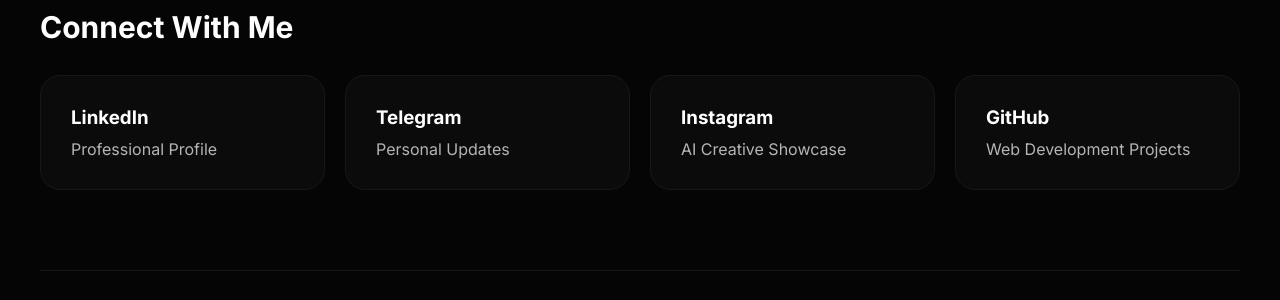
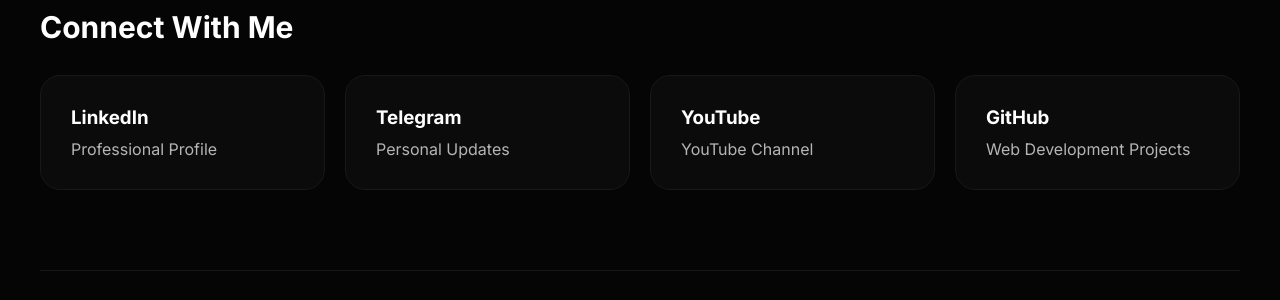
Before and after one commit to Izuminorea/ai-portfolio, a Flask app: page /contact in a window 1280 px wide. Shown: the part 1025-1325 px from the top of the page. Run offline with Flask 3, Linux system fonts and the light colour scheme.

Commit message:
Some Changes on Contact Page

```diff
--- a/templates/contact.html
+++ b/templates/contact.html
@@ -264,17 +264,17 @@
 
         </a>
 
-        <a href="#" class="social-card">
+        <a href="https://www.youtube.com/@factatlas0-c5y" class="social-card">
 
-            <h3>Instagram</h3>
+            <h3>YouTube</h3>
 
             <p>
-                AI Creative Showcase
+                YouTube Channel
             </p>
 
         </a>
 
-        <a href="#" class="social-card">
+        <a href="https://github.com/aeronpaul" class="social-card">
 
             <h3>GitHub</h3>
 
```
